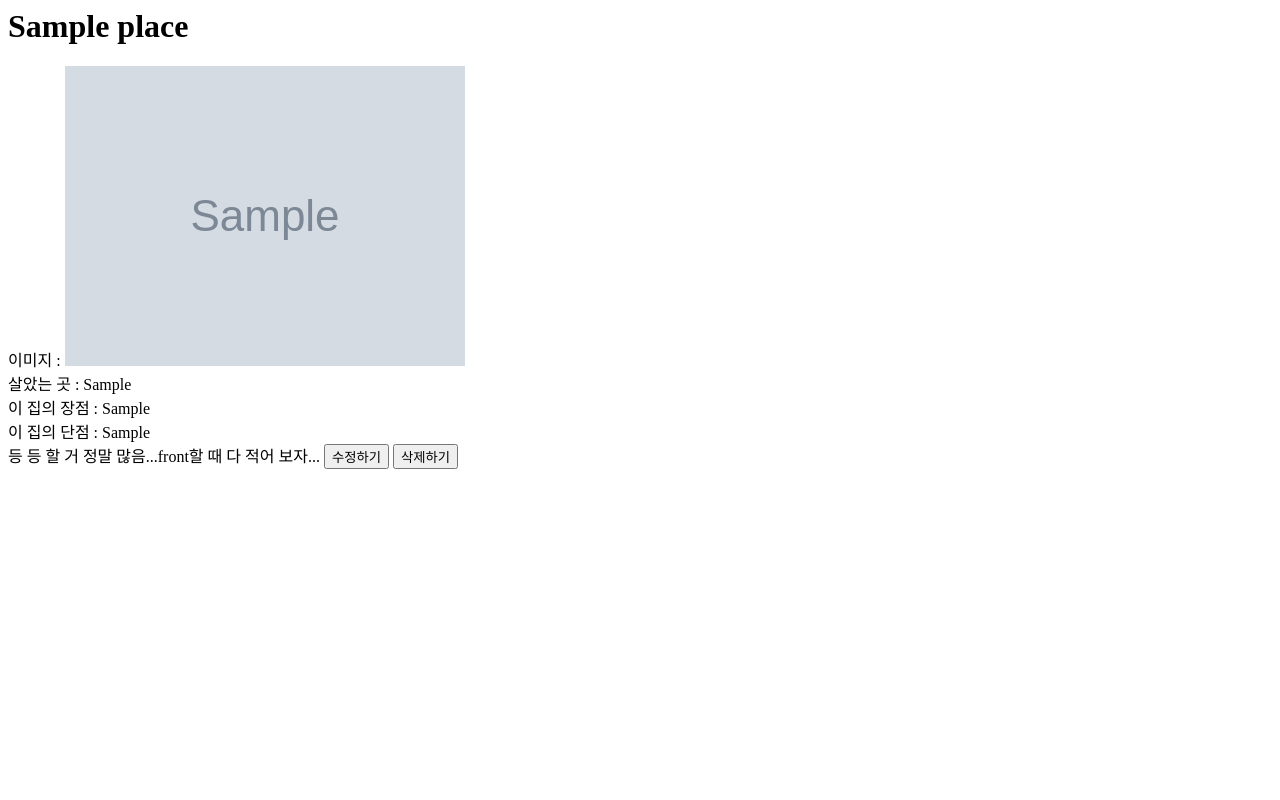
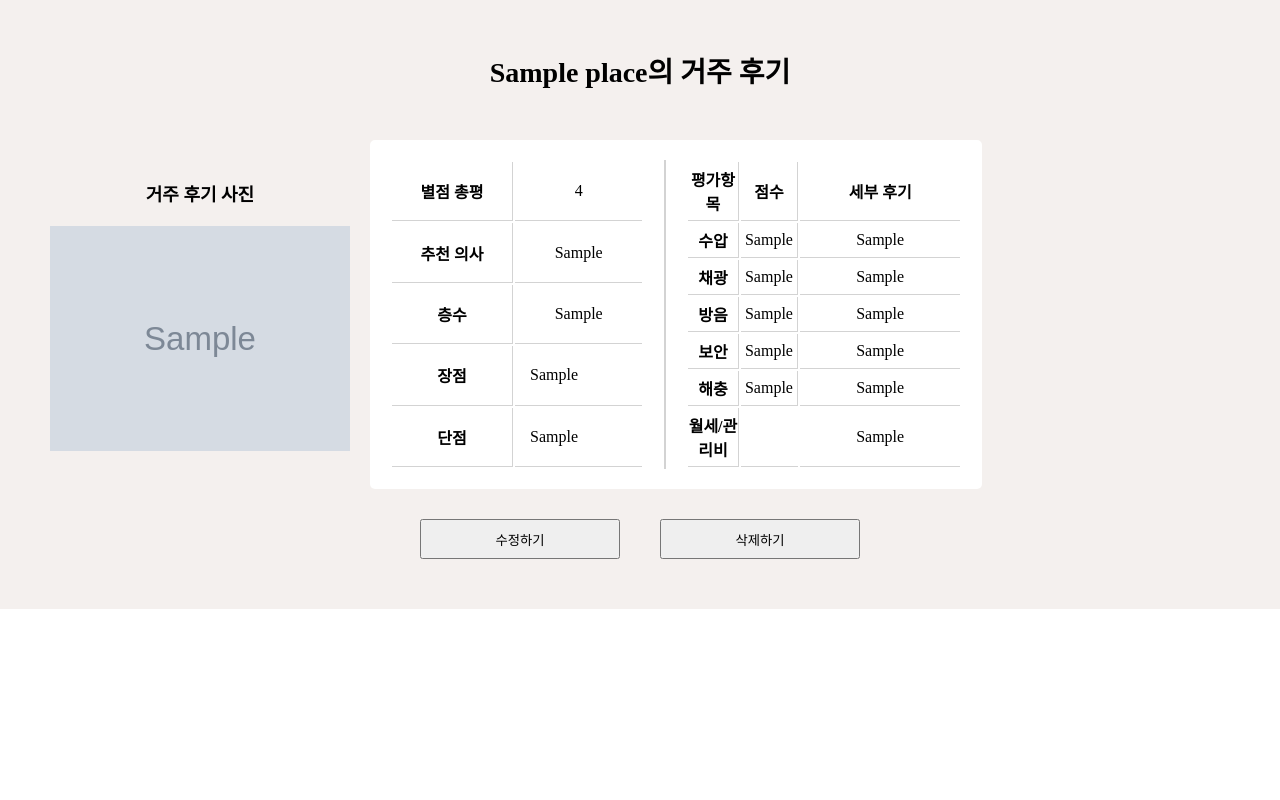
Before and after one commit to InKyeongBae/DD_AraBang, a Django app: page /review/homedetail/1/ in a window 1280 px wide. Run offline with Django 3.2, Linux system fonts and the light colour scheme; a user stored in the database is signed in; tables that the repository leaves empty hold one stand-in row (values such as "Sample post"); grey boxes marked "Sample" are stand-in pictures; some web fonts are replaced.

Commit message:
css-homedetail

```diff
--- a/DDAraBang/review/templates/review/homedetail.html
+++ b/DDAraBang/review/templates/review/homedetail.html
@@ -1,20 +1,106 @@
+{% load static %}
+<!DOCTYPE html>
+<html lang="en">
+<head>
+    <meta charset="UTF-8">
+    <title>Home Detail</title>
+    <link rel="stylesheet" href="{% static 'css/homedetail.css' %}">
+    <link rel='stylesheet' href='//cdn.jsdelivr.net/npm/font-kopub@1.0/kopubdotum.min.css'>
+    <link rel='stylesheet' href='//fonts.googleapis.com/earlyaccess/kopubbatang.css'>
+
+
+</head>
+
+<body>
 {% if user.is_authenticated %}
-    <div class="title">
-        <h1>{{ review.place.name }}</h1>
+    <div class="home-detail-body">
+    <div class="review-place-name">
+        <p>{{ review.place.name }}의 거주 후기</p>
     </div>
-    <div>이미지 : <img src="{{ review.image.url }}" alt="{{ review.image }} 못찾음"></div>
-
-    <div>살았는 곳 : {{ review.floor }}</div>
-    <div>이 집의 장점 : {{ review.advantage }}</div>
-    <div>이 집의 단점 : {{ review.disadvantage }}</div>
-    등 등 할 거 정말 많음...front할 때 다 적어 보자...
-    {% if review.user == user %}
-        <a href="{% url 'review:homeupdate' pk=review.pk %}"><button>수정하기</button></a>
-        <a href="{% url 'review:homedelete' pk=review.pk %}"><button>삭제하기</button></a>
-    {% endif %}
+    <div class="home-detail-content">
+        <div class="home-detail-pic">
+            <div id="review-image">거주 후기 사진</div>
+            <img src="{{ review.image.url }}" alt="{{ review.image }} 못찾음" width="300">
+        </div>
+        <div class="home-detail-table">
+            <table class="review-table-1">
+                <tr>
+                    <td width="120" id="table-left">별점 총평</td>
+                    <td id="table-content">{{ review.rating }}</td>
+                </tr>
+                <tr>
+                    <td width="120" id="table-left">추천 의사</td>
+                    <td id="table-content">{{ review.recommend }}</td>
+                </tr>
+                <tr>
+                    <td width="120" id="table-left">층수</td>
+                    <td id="table-content">{{ review.floor }}</td>
+                </tr>
+                <tr>
+                    <td width="120" id="table-left">장점</td>
+                    <td id="detail-review">{{ review.advantage }}</td>
+                </tr>
+                <tr>
+                    <td width="120" id="table-left">단점</td>
+                    <td id="detail-review">{{ review.disadvantage }}</td>
+                </tr>
+            </table>
+            <table class="review-table-2">
+                <tr>
+                    <td width="60" id="table-head">평가항목</td>
+                    <td width="60" id="table-head">점수</td>
+                    <td width="200" id="table-head-detail">세부 후기</td>
+                </tr>
+                <tr>
+                    <td width="60" id="table-head">수압</td>
+                    <td width="60" id="table-score">{{ review.water }}</td>
+                    <td width="200">{{ review.waterplus }}</td>
+                </tr>
+                <tr>
+                    <td width="60" id="table-head">채광</td>
+                    <td width="60" id="table-score">{{ review.light }}</td>
+                    <td width="200">{{ review.lightplus }}</td>
+                </tr>
+                <tr>
+                    <td width="60" id="table-head">방음</td>
+                    <td width="60" id="table-score">{{ review.noise }}</td>
+                    <td width="200">{{ review.noiseplus }}</td>
+                </tr>
+                <tr>
+                    <td width="60" id="table-head">보안</td>
+                    <td width="60" id="table-score">{{ review.security }}</td>
+                    <td width="200">{{ review.securityplus }}</td>
+                </tr>
+                <tr>
+                    <td width="60" id="table-head">해충</td>
+                    <td width="60" id="table-score">{{ review.bug }}</td>
+                    <td width="200">{{ review.bugplus }}</td>
+                </tr>
+                <tr>
+                    <td id="table-head">월세/관리비</td>
+                    <td></td>
+                    <td>{{ review.money }}</td>
+                </tr>
+            </table>
+        </div>
+    </div>
+    <div class="homedetail-button">
+        {% if review.user == user %}
+            <a href="{% url 'review:homeupdate' pk=review.pk %}">
+                <button type="button">수정하기</button>
+            </a>
+            <a href="{% url 'review:homedelete' pk=review.pk %}">
+                <button type="button">삭제하기</button>
+            </a>
+        {% endif %}
+    </div>
 
 {% else %}
     <div>로그인하셔야 상세리뷰를 볼 수 있습니다!</div>
     <a href="{% url "user:login" %}">로그인</a>
     <a href="{% url "user:signup" %}">회원가입</a>
 {% endif %}
+
+</div>
+</body>
+</html>
--- /dev/null
+++ b/DDAraBang/static/css/homedetail.css
@@ -0,0 +1,160 @@
+* {
+    text-decoration: none;
+    margin: 0;
+    padding: 0;
+}
+
+div {
+    display: flex;
+}
+
+.home-detail-body {
+    width: 100%;
+    flex-direction: column;
+}
+
+.review-place-name {
+    padding-top: 30px;
+    justify-content: center;
+    background-color: #F4F0EE;
+}
+
+.review-place-name p {
+    padding: 20px 0;
+    text-align: center;
+    font-family: 'KOMACON';
+    font-weight: bold;
+    font-size: 28px;
+}
+
+/*본문*/
+.home-detail-content {
+    height: 100%;
+    display: flex;
+    flex-direction: row;
+    padding: 30px;
+    background-color: #F4F0EE;
+}
+
+/*사진*/
+.home-detail-pic {
+    flex-direction: column;
+    align-items: center;
+    padding: 20px;
+}
+
+.home-detail-pic div {
+    margin: 20px;
+    font-size: 18px;
+    font-family: 'S-CoreDream-3Light';
+    font-weight: bold;
+}
+
+/*후기*/
+.home-detail-table {
+    padding: 20px;
+    background-color: white;
+    border-radius: 5px;
+}
+
+/*후기 table*/
+.review-table-1 {
+    width: 50%;
+    padding-right: 20px;
+    border-right: 2px solid lightgrey;
+    font-family: 'IBMPlexSansKR-Regular';
+    font-size: 16px;
+}
+
+.review-table-1 tr {
+    border-bottom: 1.5px solid lightgray;
+}
+
+.review-table-1 td {
+    text-align: center;
+    padding: 5px 0;
+    font-weight: bold;
+    border-bottom: 1.5px solid lightgray;
+}
+
+.review-table-1 td#table-left {
+border-right: 1.5px solid lightgray;
+}
+
+.review-table-1 td#table-content{
+font-weight: lighter;
+}
+
+.review-table-1 td#detail-review{
+font-weight: lighter;
+    text-align: left;
+    padding-left: 15px;
+    padding-right: 10px;
+}
+
+.review-table-2 {
+    margin-left: 20px;
+    width: 50%;
+    font-family: 'IBMPlexSansKR-Regular';
+    font-size: 16px;
+}
+
+.review-table-2 td {
+    text-align: center;
+    padding: 5px 0;
+    border-bottom: 1.5px solid lightgray;
+}
+
+.review-table-2 td#table-head {
+    font-weight: bold;
+    border-right: 1.5px solid lightgray;
+}
+
+.review-table-2 td#table-head-detail {
+    font-weight: bold;
+    border-right: none;
+}
+
+.review-table-2 td#table-score {
+    border-right: 1.5px solid lightgray;
+}
+
+/*수정버튼*/
+.homedetail-button {
+    padding-bottom: 50px;
+    justify-content: center;
+    background-color: #F4F0EE;
+}
+
+.homedetail-button a {
+    margin: 0 20px;
+}
+
+.homedetail-button button {
+    width: 200px;
+    height: 40px;
+}
+
+
+
+/*font*/
+@font-face {
+    font-family: 'KOMACON';
+    src: url('https://cdn.jsdelivr.net/gh/projectnoonnu/noonfonts_seven@1.2/KOMACON.woff') format('woff');
+    font-weight: normal;
+    font-style: normal;
+}
+
+@font-face {
+    font-family: 'S-CoreDream-3Light';
+    src: url('https://cdn.jsdelivr.net/gh/projectnoonnu/noonfonts_six@1.2/S-CoreDream-3Light.woff') format('woff');
+    font-weight: normal;
+    font-style: normal;
+}
+
+@font-face {
+    font-family: 'IBMPlexSansKR-Regular';
+    src: url('https://cdn.jsdelivr.net/gh/projectnoonnu/noonfonts_20-07@1.0/IBMPlexSansKR-Regular.woff') format('woff');
+    font-weight: normal;
+    font-style: normal;
+}
```
Also changed, not shown: DDAraBang/config/templates/DDmainpage.html (+2 -16 lines), DDAraBang/community/migrations/0001_initial.py, DDAraBang/community/migrations/0002_auto_20200815_1245.py, DDAraBang/review/migrations/0001_initial.py, DDAraBang/review/migrations/0002_reviewform_user.py, DDAraBang/review/migrations/0003_buylist.py (deleted), DDAraBang/review/migrations/0004_delete_buylist.py (deleted), DDAraBang/uploads/gallery/KakaoTalk_20191006_004147465_02.jpg (added), DDAraBang/user/migrations/0001_initial.py, DDAraBang/user/migrations/0002_user_reviewlist.py (deleted), DDAraBang/user/migrations/0003_remove_user_reviewlist.py (deleted), DDAraBang/user/migrations/0004_user_buylist.py (deleted), DDAraBang/user/migrations/0005_auto_20200814_1742.py (deleted).
